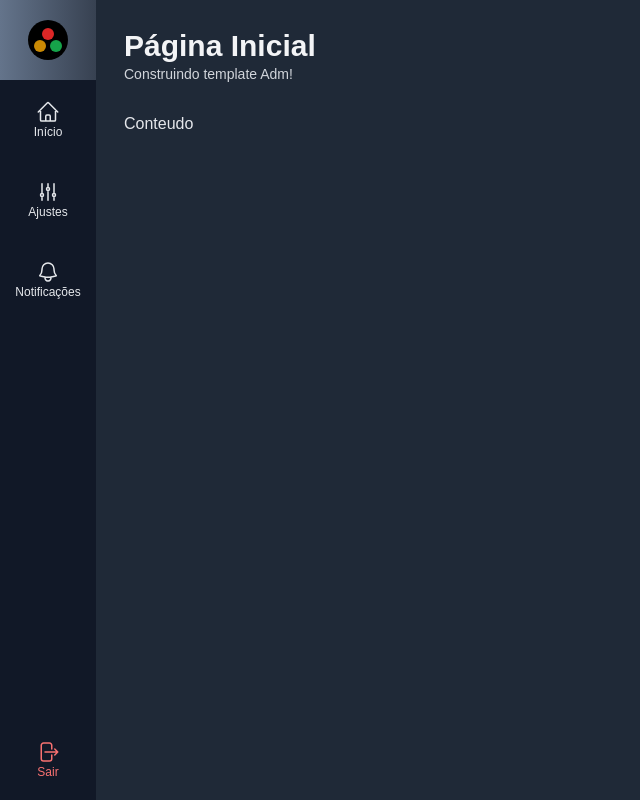
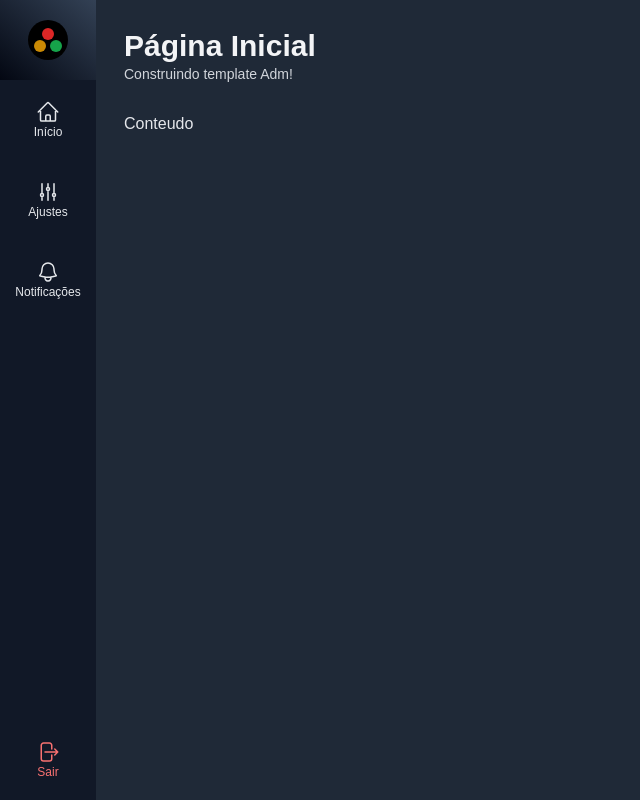
Before and after one commit to RafaelRF99/NextJS-Autenticacao-FireBase, a Next.js app: page / in a window 1280 px wide. Shown: the whole page, without its empty margins (0-640 px from the left). Built offline with nearby package versions, Linux system fonts and the light colour scheme.

Commit message:
Alteracao fundo logo

```diff
--- a/src/components/Template/MenuLateral.tsx
+++ b/src/components/Template/MenuLateral.tsx
@@ -9,8 +9,8 @@ export default function MenuLateral() {
         dark:bg-gray-900 `}>
             <div className={`
             flex flex-col items-center justify-center
-            bg-gradient-to-r from-indigo-500 to-purple-600
-            dark:from-slate-500 dark:to-gray-700
+            bg-gradient-to-bl from-indigo-500 to-purple-600
+            dark:from-slate-700 dark:to-gray-950
             h-20 w-24
             `}>
                 <Logo />
```
